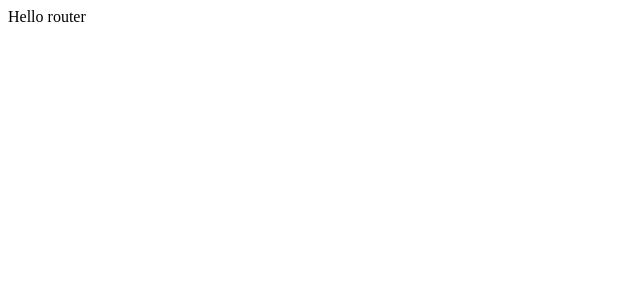
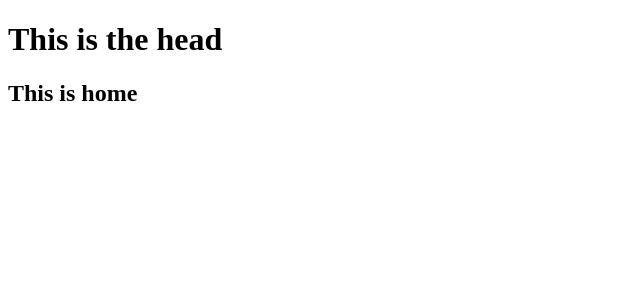
Before and after one commit to ryousufrahman/react-rounting-first, a React (Vite) app: page / in a window 1280 px wide. Shown: the top 300 px of the page, without its empty margins (0-640 px from the left). Built offline with nearby package versions, Linux system fonts and the light colour scheme.

Commit message:
added some router

```diff
--- /dev/null
+++ b/src/Components/Header.jsx
@@ -0,0 +1,11 @@
+import React from 'react';
+
+const Header = () => {
+    return (
+        <div>
+            <h1>This is the head</h1>
+        </div>
+    );
+};
+
+export default Header;
--- /dev/null
+++ b/src/Components/Home.jsx
@@ -0,0 +1,11 @@
+import React from 'react';
+
+const Home = () => {
+    return (
+        <div>
+            <h2>This is home </h2>
+        </div>
+    );
+};
+
+export default Home;
--- /dev/null
+++ b/src/Components/Mobiles.jsx
@@ -0,0 +1,11 @@
+import React from 'react';
+
+const Mobiles = () => {
+    return (
+        <div>
+            Mobiles
+        </div>
+    );
+};
+
+export default Mobiles;
--- /dev/null
+++ b/src/Components/Root.jsx
@@ -0,0 +1,18 @@
+import React from 'react';
+import Header from './Header';
+import { Outlet } from 'react-router';
+
+const Root = () => {
+    return (
+        <div>
+            <Header></Header>
+            <Outlet>
+
+
+            </Outlet>
+
+        </div>
+    );
+};
+
+export default Root;
--- a/src/main.jsx
+++ b/src/main.jsx
@@ -5,15 +5,28 @@ import App from './App.jsx'
 import { createBrowserRouter } from "react-router";
 import { RouterProvider } from "react-router/dom";
 import NewApp from './Components/NewApp.jsx';
+import Root from './Components/Root.jsx';
+import Home from './Components/Home.jsx';
+import Mobiles from './Components/Mobiles.jsx';
 
 const router = createBrowserRouter([
  {
   path : '/',
-  element : <div>Hello router</div>
+  Component : Root ,
+
+  children : [
+   {index : true , Component : Home},
+   { path : 'mobile' , element : <Mobiles></Mobiles>} ,
+   {path : 'NewApp' , element: <NewApp></NewApp>}
+
+
+    ]
  } ,
+
  {
   path : 'about',
-  element : <div>About section</div>
+  element : <div>About section</div>,
+
  } ,
  {
   path : 'app',
```
